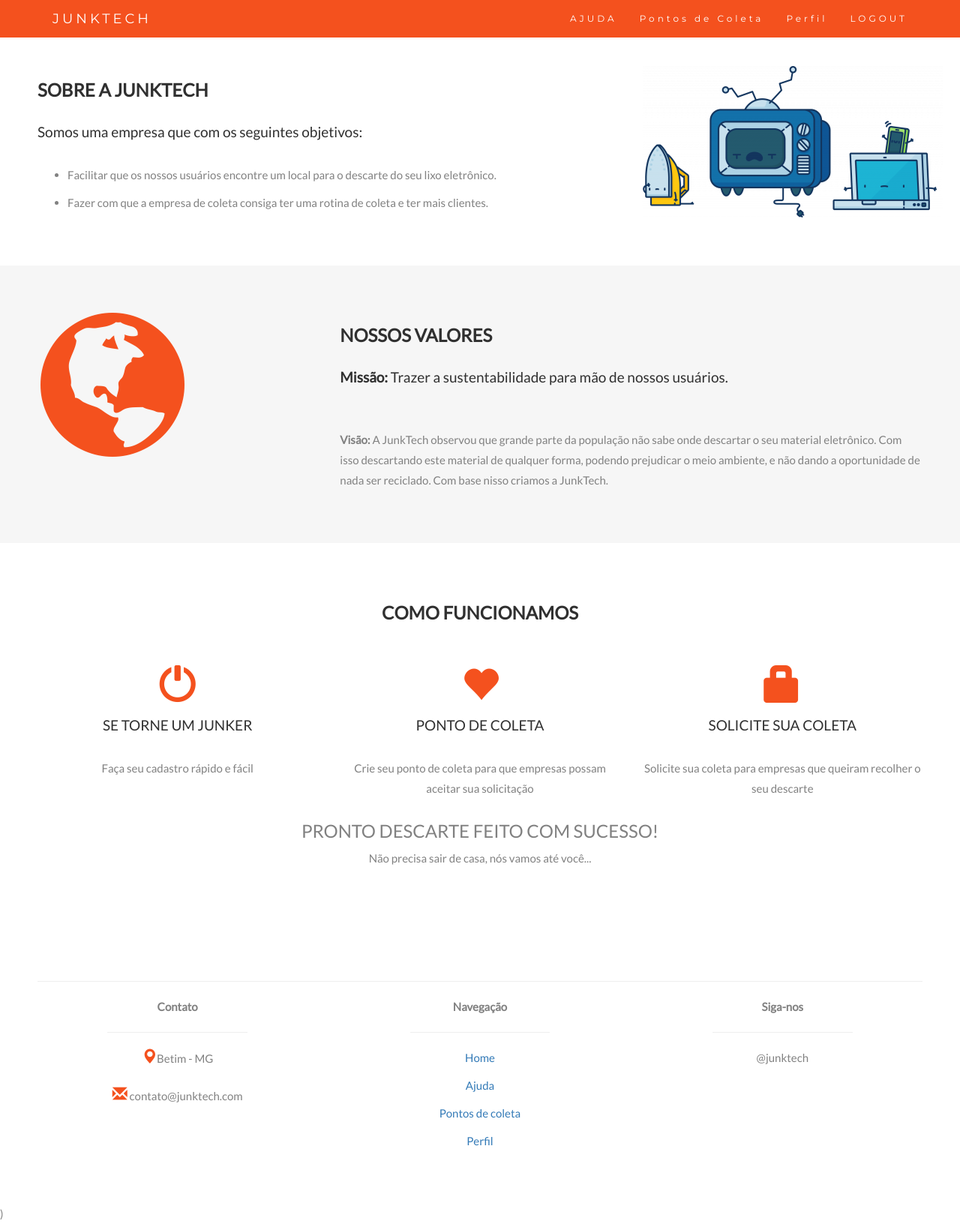
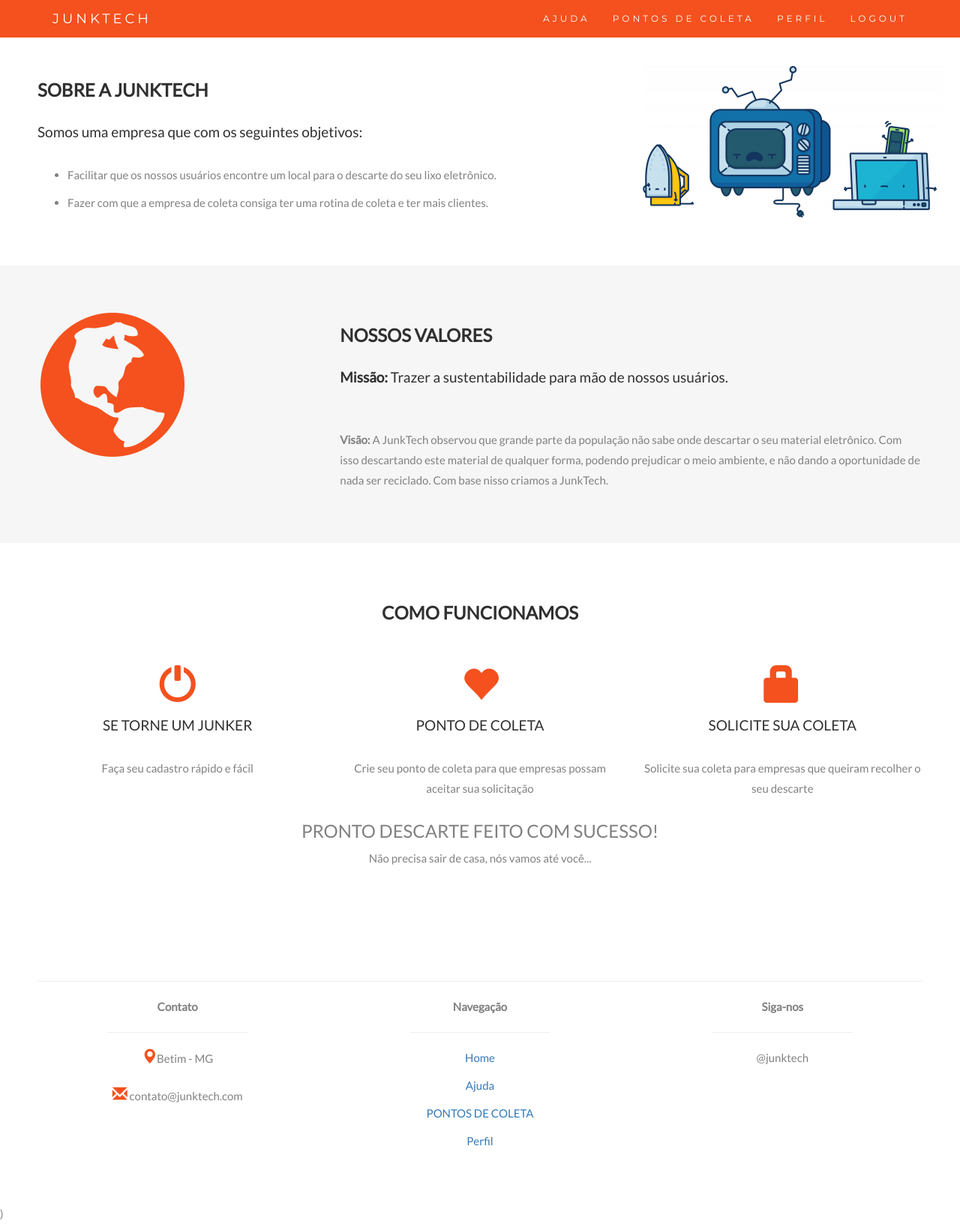
Before and after one commit to artbatistat/JunkTech, a React (Create React App) app: page / in a window 1280 px wide. Shown: the whole page at 75% size. Built offline with nearby package versions, Linux system fonts and the light colour scheme; no server answers; sample sign-in values are in the browser's storage; a web font is replaced by a local one.

Commit message:
Pontos de coleta page

```diff
--- a/package.json
+++ b/package.json
@@ -15,6 +15,7 @@
     "react": "^18.3.1",
     "react-auth-kit": "^3.1.3",
     "react-dom": "^18.3.1",
+    "react-google-autocomplete": "^2.7.3",
     "react-input-mask": "^2.0.4",
     "react-router-dom": "^6.28.0",
     "react-scripts": "^5.0.1",
--- a/src/layout/PageFooter.js
+++ b/src/layout/PageFooter.js
@@ -1,6 +1,6 @@
 import React, { useContext } from "react";
-import "../js/utils"
 import { AuthEmailContext } from "../contexts/authEmail";
+import "../js/utils";
 
 const PageFooter = () => {
 
@@ -31,7 +31,7 @@ const PageFooter = () => {
                     {!signed && (<a href="login" className="login"><p>Login</p></a>)}
 
                     {/*SIGNED STATUS : YES */}
-                    {signed && (<a href="CollectionPoints" className="client"><p>Pontos de coleta</p></a>)}
+                    {signed && (<a href="CollectionPoints" className="client"><p>PONTOS DE COLETA</p></a>)}
                     {signed && (<a href="profile" className="profile"><p>Perfil</p></a>)}
                 </div>
                 <div class="col-sm-4">
--- a/src/layout/PageNavegation.js
+++ b/src/layout/PageNavegation.js
@@ -1,4 +1,4 @@
-import {React, useContext} from "react";
+import { React, useContext } from "react";
 import { AuthEmailContext } from "../contexts/authEmail";
 
 const PageNavegation = () => {
@@ -25,8 +25,8 @@ const PageNavegation = () => {
                     {!signed && (<li><a href="login" className="login">LOGIN</a></li>)}
 
                     {/*SIGNED STATUS : YES */}
-                    {signed && (<li><a href="CollectionPoints" className="client">Pontos de Coleta</a></li>)}
-                    {signed && (<li><a href="profile" className="profile">Perfil</a></li>)}
+                    {signed && (<li><a href="CollectionPoints" className="client">PONTOS DE COLETA</a></li>)}
+                    {signed && (<li><a href="profile" className="profile">PERFIL</a></li>)}
                     {signed && (<li><a onClick={signOutEmail} className="logout">LOGOUT</a></li>)}
                 </ul>
                 </div>
--- a/src/pages/Profile/index.js
+++ b/src/pages/Profile/index.js
@@ -1,14 +1,18 @@
 import { useContext } from "react";
+import Autocomplete from "react-google-autocomplete";
+import { AuthEmailContext } from "../../contexts/authEmail";
 import PageFooter from "../../layout/PageFooter";
 import PageNavegation from "../../layout/PageNavegation";
-import { AuthEmailContext } from "../../contexts/authEmail";
 
-
-
-
+<Autocomplete
+    apiKey="AIzaSyAEY2Hu2axCPl8IVCPz9gmglcaK_jGDUW8"
+    onPlaceSelected={(place) => {
+        console.log(place);
+    }}
+/>;
 
 export const Profile = () => {
-    const {user} = useContext(AuthEmailContext)
+    const { user } = useContext(AuthEmailContext)
 
     console.log(user)
 
@@ -16,16 +20,28 @@ export const Profile = () => {
         return '';
     }
 
-    return(
+    return (
         <>
+            <PageNavegation></PageNavegation>
 
-        <PageNavegation></PageNavegation>
+            <br /><h1>Profile Page</h1>
+            <h3>Bem-vindo {user.username}</h3>
 
-        <br/><h1>Profile Page</h1>
-        <h3>Bem-vindo {user.username}</h3>
+            <Autocomplete
+                style={{ width: "500px" }}
+                apiKey={"AIzaSyABX4LTqTLQGg_b3jFOH8Z6_H5CDqn8tbc"}
+                onPlaceSelected={(place) => {
+                    console.log(place);
+                }}
+                componentRestrictions={{ country: "br" }}
+
+                fields={["address_components", "geometry", "name", "place_id", "formatted_address"]}
+                strictBounds={true}
+
+            />
 
 
-        <PageFooter></PageFooter>
+            <PageFooter></PageFooter>
         </>
     )
 }
```
Also changed, not shown: 1 other file (tests, documents, lock files or other folders).
